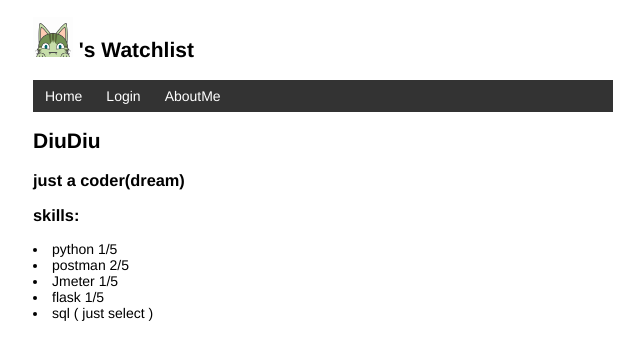
After one commit to hebe-tian/watchlist, a Flask app: template watchlist/templates/aboutme.html in a window 1280 px wide. The commit adds this page. Shown: the top 360 px of the page, without its empty margins (317-961 px from the left). Run offline with Flask 2, Linux system fonts and the light colour scheme; the template is opened without the code that fills it, so the values that code supplies are empty.

Commit message:
add a page about myself

```diff
--- /dev/null
+++ b/watchlist/templates/aboutme.html
@@ -0,0 +1,12 @@
+{% extends 'base.html' %}
+
+{% block content %}
+<h2>DiuDiu</h2>
+<h3>just a coder(dream)</h3>
+<h3>skills:</h3>
+<li>python 1/5</li>
+<li>postman 2/5</li>
+<li>Jmeter 1/5</li>
+<li>flask 1/5</li>
+<li>sql ( just select )</li>
+{% endblock %}
--- a/watchlist/templates/base.html
+++ b/watchlist/templates/base.html
@@ -26,6 +26,7 @@
             {% else %}
             <li><a href="{{ url_for('login') }}">Login</a></li>
             {% endif %}
+            <li><a href="{{ url_for('me') }}">AboutMe</a></li>
         </ul>
     </nav>
     {% block content %}{% endblock %}
--- a/watchlist/views.py
+++ b/watchlist/views.py
@@ -102,3 +102,8 @@ def settings():
         return redirect(url_for('index'))
 
     return render_template('settings.html')
+
+
+@app.route('/me')
+def me():
+    return render_template('aboutme.html')
```
